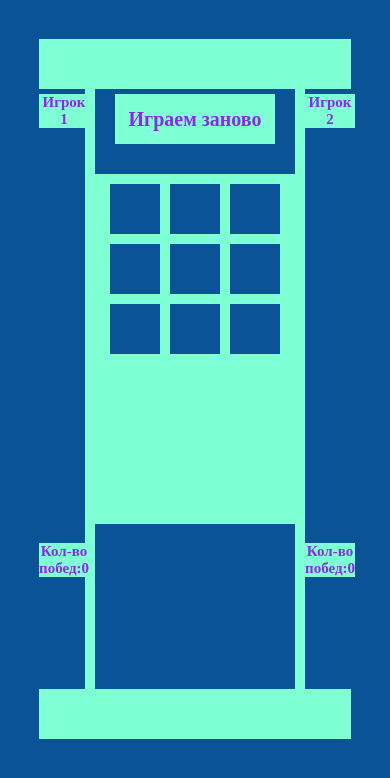
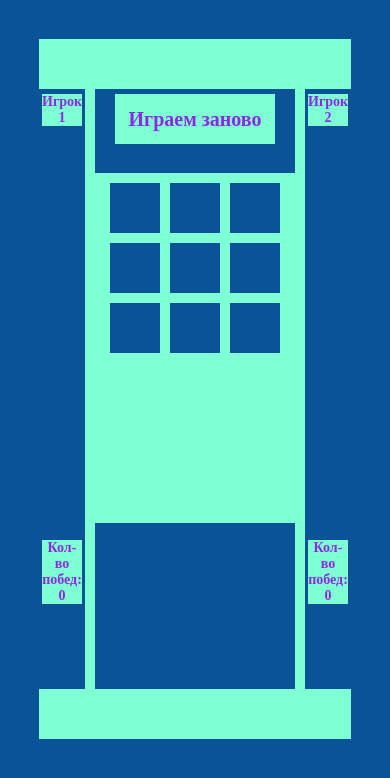
Before and after one commit to Dmitry-Tokarev-Azizyan/Project_game, a plain HTML site: page index.html in a window 390 px wide. Drawn offline with Linux system fonts and the light colour scheme.

Commit message:
Добавление медиа запросов CSS+MIN-WIDTH

```diff
--- a/style_game.css
+++ b/style_game.css
@@ -2,12 +2,16 @@ body {
   user-select: none;
   box-sizing: border-box;
   background-color: rgb(10, 83, 150);
+  min-width: 380px;
   margin: 0;
   display: flex;
   justify-content: center;
 }
 
-
+svg{
+  width: 50px;
+  height: 50px;
+}
 
 @keyframes animation-circle {
   0% {
@@ -70,12 +74,12 @@ body {
 .text_game {
     margin-top: 5px;
     background-color: aquamarine;
-    width: 50px;
+    width: 40px;
     margin-left: auto;
     margin-right: auto;
     text-align: center;
     font-family: "Times New Roman", Times, serif;
-    font-size: 15px;
+    font-size: 14px;
     font-weight: 700;
     color: blueviolet;
   }
@@ -155,7 +159,6 @@ body {
 
 .main_place {
   background-color: aquamarine;
-
   width: 80%;
   min-width: 250px;
   height: 700px;
```
Also changed, not shown: index.html (+2 -2 lines).
